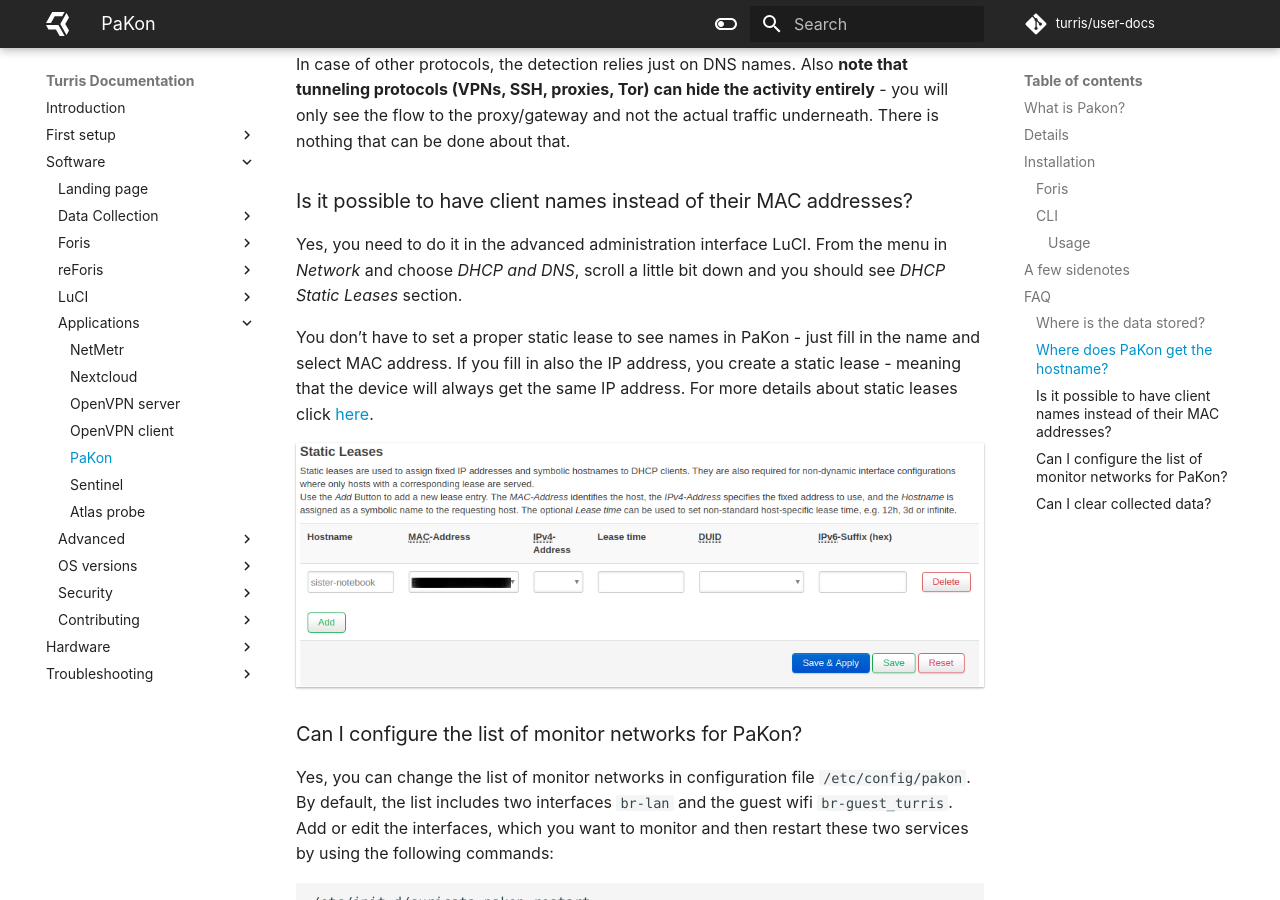
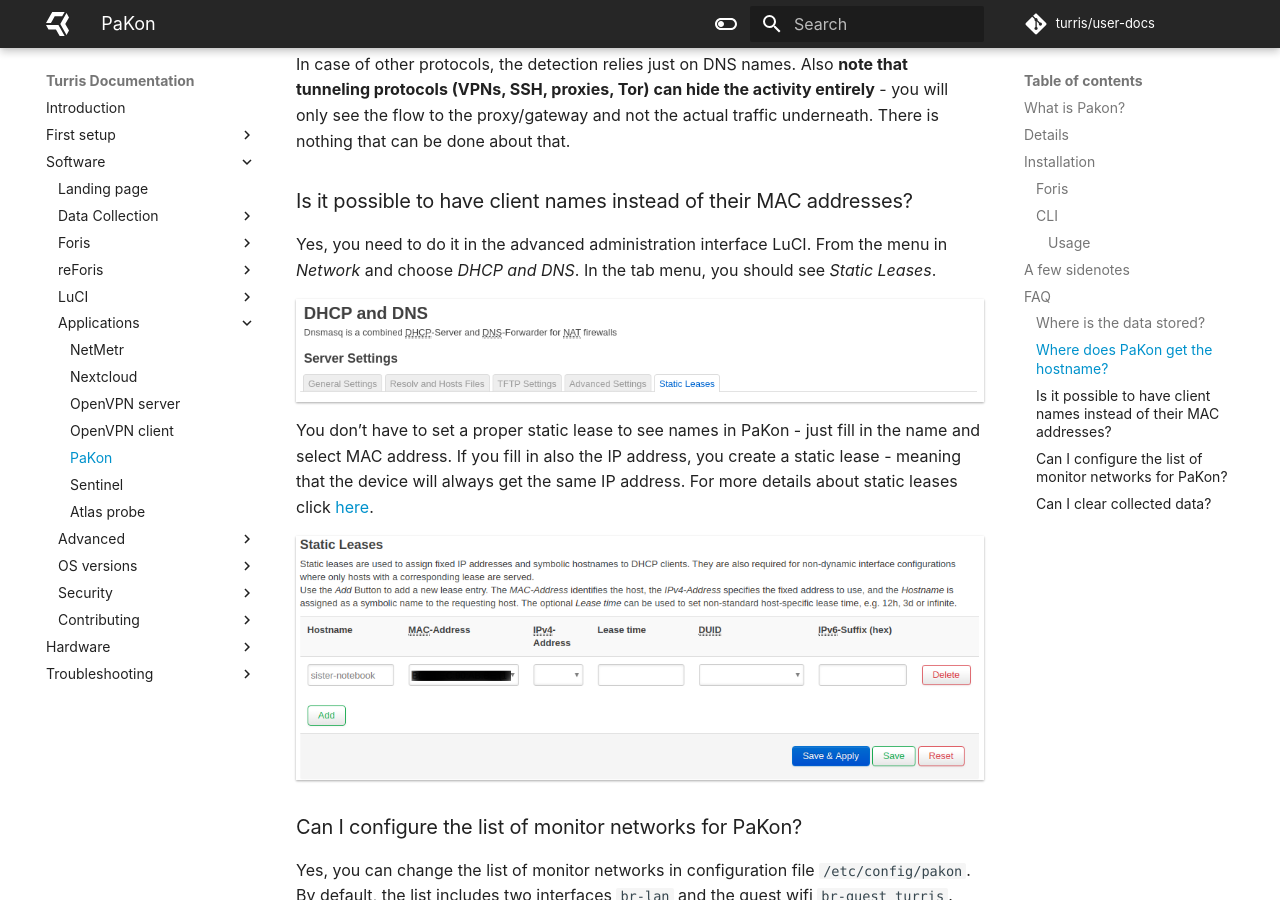
Before and after one commit to turris-cz/user-docs, an MkDocs documentation site: the page built from docs/basics/apps/pakon.md, in a window 1280 px wide and 900 px high, scrolled down 4599 px. Built offline with MkDocs 1.6.1 and Material for MkDocs 9.7.7, drawn with Linux system fonts in a browser that asks for light colours.

Commit message:
pakon: move location of Static Leases in LuCI
Also, I added a screenshot to be clear about what is meant by the tab menu.

```diff
--- a/docs/basics/apps/pakon.md
+++ b/docs/basics/apps/pakon.md
@@ -161,8 +161,10 @@
 
 ### Is it possible to have client names instead of their MAC addresses?
 Yes, you need to do it in the advanced administration interface LuCI. From the
-menu in _Network_ and choose _DHCP and DNS_, scroll a little bit down and you
-should see _DHCP Static Leases_ section.
+menu in _Network_ and choose _DHCP and DNS_. In the tab menu, you should see
+_Static Leases_.
+
+![Screenshot - LuCI DHCP & DNS tab menu](dhcp-dns-tab-menu.png)
 
 You don't have to set a proper static lease to see names in PaKon - just fill
 in the name and select MAC address. If you fill in also the IP address, you
```
Also changed, not shown: docs/basics/apps/dhcp-dns-tab-menu.png (added).
